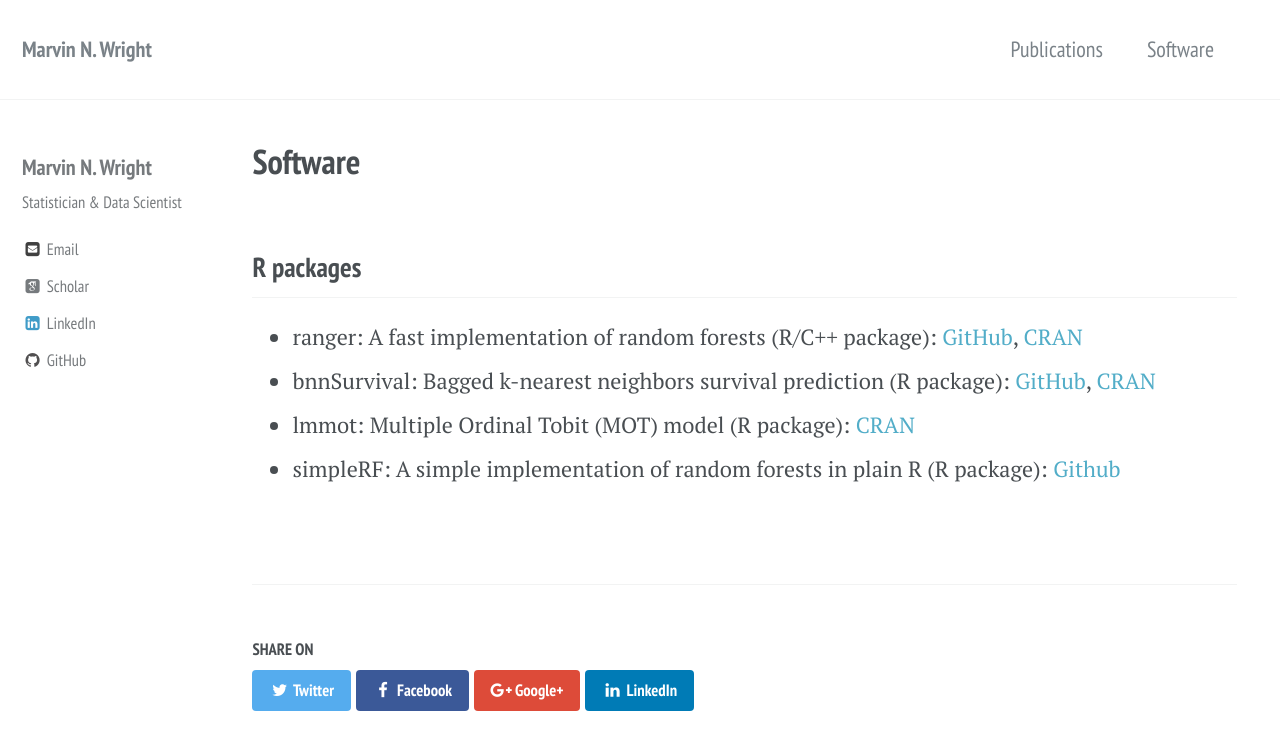
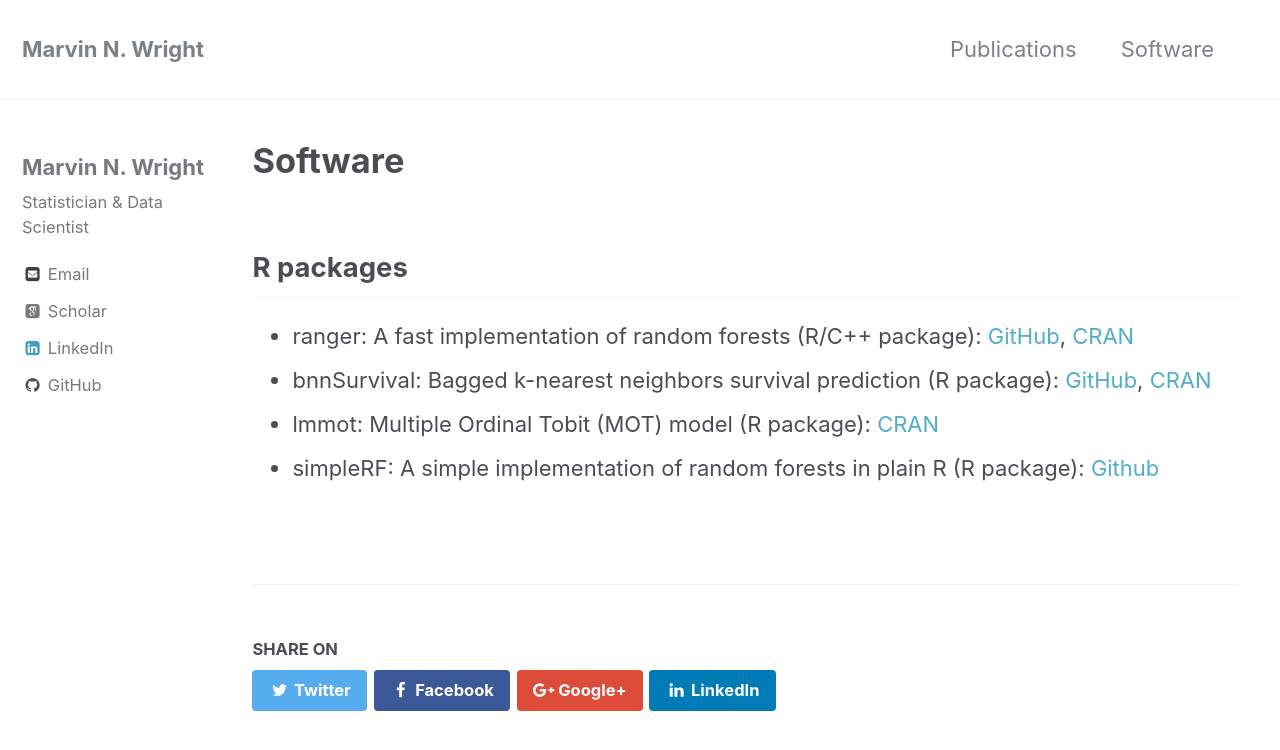
Before and after one commit to mnwright/mnwright.github.io, a Jekyll site: the page built from _pages/software.md, in a window 1280 px wide and 900 px high. Shown: the top 750 px of the window. Built offline with Jekyll 4.4.1, drawn with Linux system fonts in a browser that asks for light colours; some web fonts are replaced.

Commit message:
revert fonts

```diff
--- a/_includes/head/custom.html
+++ b/_includes/head/custom.html
@@ -1,6 +1,4 @@
 <!-- start custom head snippets -->
-
-<link href="https://fonts.googleapis.com/css?family=PT+Sans+Narrow:400,700|PT+Serif:400,700,400italic" rel="stylesheet" type="text/css">
 
 <!-- insert favicons. use http://realfavicongenerator.net/ -->
 
--- a/_sass/minimal-mistakes/_variables.scss
+++ b/_sass/minimal-mistakes/_variables.scss
@@ -13,8 +13,8 @@ $paragraph-indent           : false !default; // true, false (default)
 $indent-var                 : 1.3em !default;
 
 /* system typefaces */
-$serif                      : "PT Serif", Georgia, Times, serif !default;
-$sans-serif                 :  "PT Sans Narrow", -apple-system, ".SFNSText-Regular", "San Francisco", "Roboto", "Segoe UI", "Helvetica Neue", "Lucida Grande", Arial, sans-serif !default;
+$serif                      : Georgia, Times, serif !default;
+$sans-serif                 : -apple-system, ".SFNSText-Regular", "San Francisco", "Roboto", "Segoe UI", "Helvetica Neue", "Lucida Grande", Arial, sans-serif !default;
 $monospace                  : Monaco, Consolas, "Lucida Console", monospace !default;
 
 /* sans serif typefaces */
@@ -28,8 +28,8 @@ $bodoni                     : "Bodoni MT", serif !default;
 $calisto                    : "Calisto MT", serif !default;
 $garamond                   : Garamond, serif !default;
 
-$global-font-family         : $serif !default;
-$header-font-family         : $sans-serif-narrow !default;
+$global-font-family         : $sans-serif !default;
+$header-font-family         : $sans-serif !default;
 $caption-font-family        : $serif !default;
 
 /* type scale */
```
